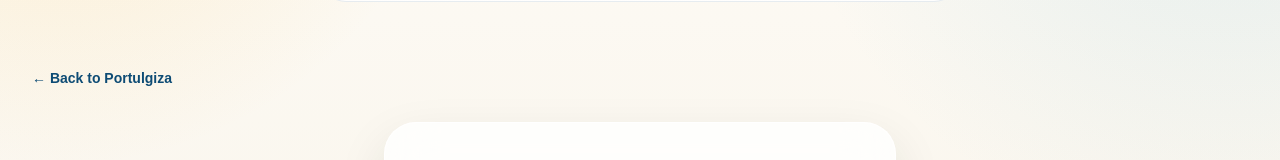
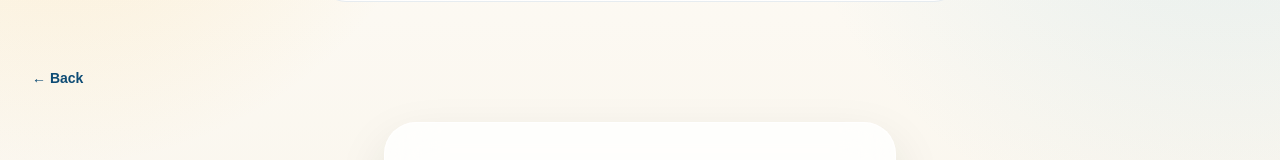
Before and after one commit to akgaza7/PORTULGIZA, a Next.js app in the folder site/: page /sign-in in a window 1280 px wide. Shown: the part 280-440 px from the top of the page. Built offline with nearby package versions, Linux system fonts and the light colour scheme.

Commit message:
Standardize back navigation labels

```diff
--- a/site/app/account/page.tsx
+++ b/site/app/account/page.tsx
@@ -40,7 +40,7 @@ export default async function AccountPage() {
   if (!isSupabaseConfigured()) {
     return (
       <main className="page-shell py-10 sm:py-16">
-        <Link href="/" className="text-sm font-semibold text-ocean hover:text-ink">← Back to Portulgiza</Link>
+        <Link href="/" className="text-sm font-semibold text-ocean hover:text-ink">← Back</Link>
         <div className="mt-6"><ConnectedStudentProgressDashboard /></div>
         <section className="card-surface mx-auto mt-8 max-w-2xl p-7 sm:p-10">
           <p className="eyebrow">Subscriber account</p>
@@ -71,7 +71,7 @@ export default async function AccountPage() {
   return (
     <main className="page-shell py-8 sm:py-12">
       <div className="flex items-center justify-between gap-4">
-        <Link href="/" className="text-sm font-semibold text-ocean hover:text-ink">← Back to lessons</Link>
+        <Link href="/" className="text-sm font-semibold text-ocean hover:text-ink">← Back</Link>
         <SignOutButton />
       </div>
       <div className="mt-6"><ConnectedStudentProgressDashboard /></div>
--- a/site/app/sign-in/page.tsx
+++ b/site/app/sign-in/page.tsx
@@ -5,7 +5,7 @@ import { isAuth0Configured } from "@/lib/auth0-config";
 export default function SignInPage() {
   return (
     <main className="page-shell py-10 sm:py-16">
-      <Link href="/" className="text-sm font-semibold text-ocean hover:text-ink">← Back to Portulgiza</Link>
+      <Link href="/" className="text-sm font-semibold text-ocean hover:text-ink">← Back</Link>
       <div className="mt-8"><AuthForm mode="sign-in" configured={isAuth0Configured()} /></div>
     </main>
   );
--- a/site/components/lesson-screen.tsx
+++ b/site/components/lesson-screen.tsx
@@ -85,7 +85,7 @@ export function LessonScreen({ lesson }: LessonScreenProps) {
   return (
     <main className="page-shell learning-page">
       <Link href="/" className="text-sm font-semibold text-portugalGreen transition hover:text-ink">
-        ← Back to home
+        ← Back
       </Link>
 
       <div className="mt-4">
```
